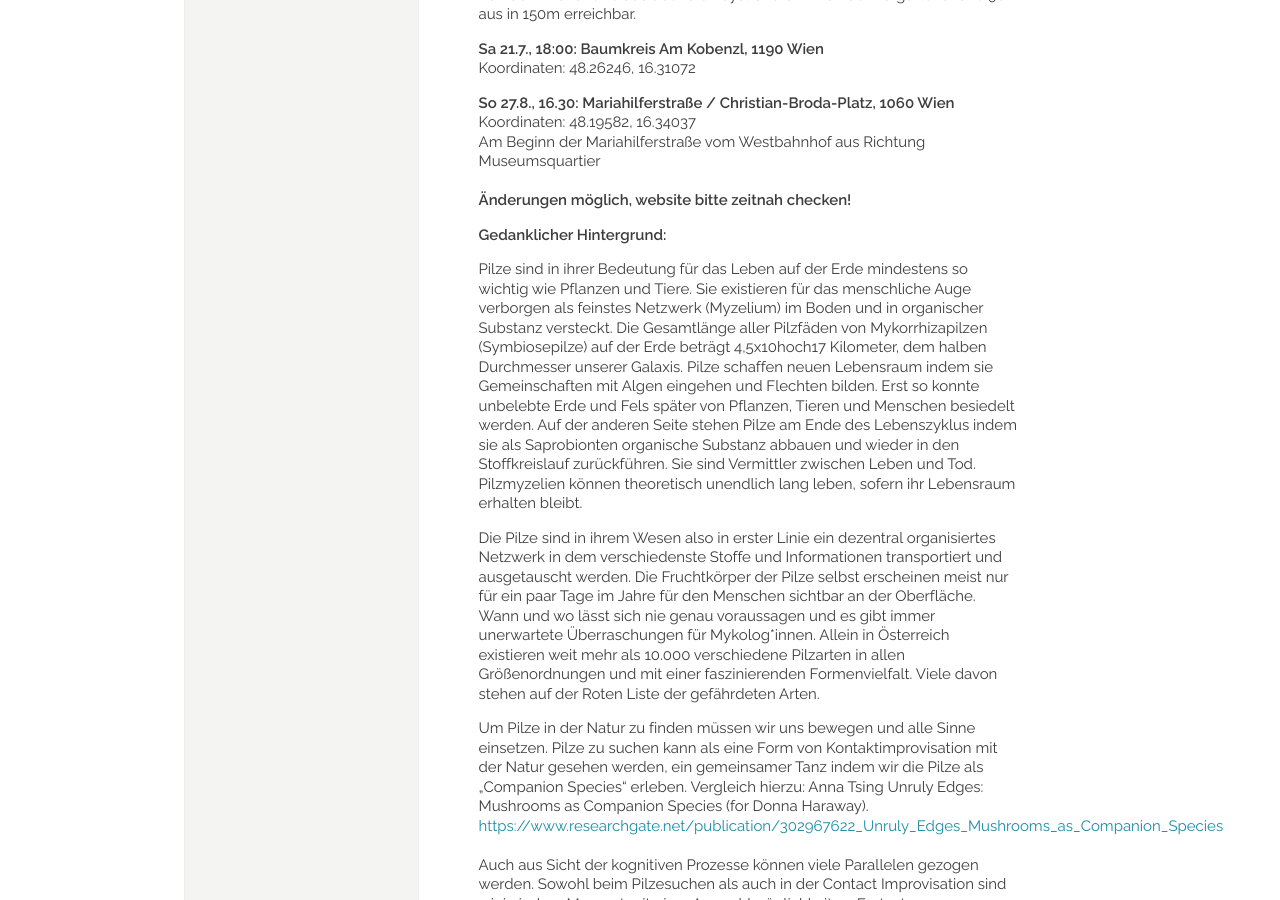
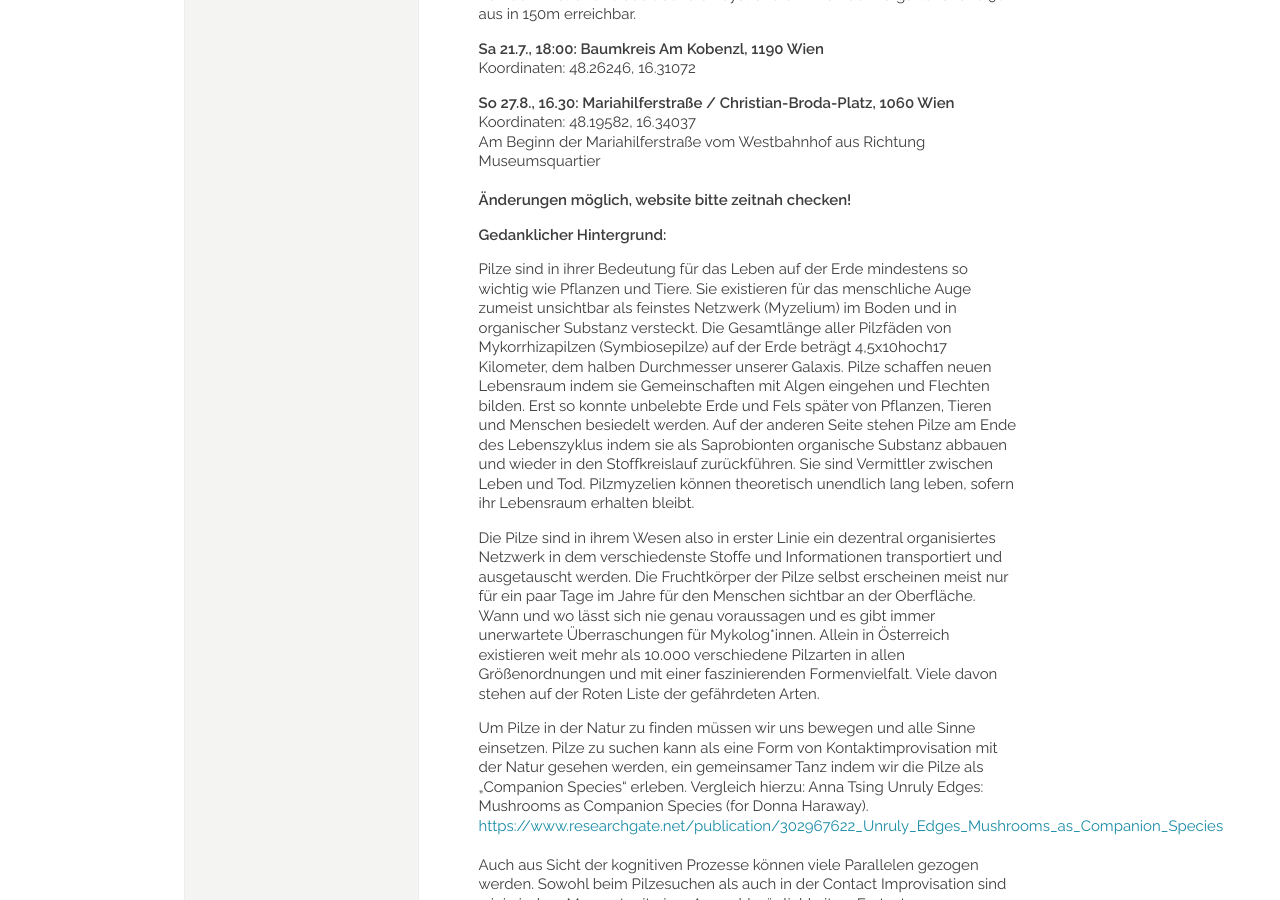
Before and after one commit to manulari/rollingpointat, a Jekyll site: the page built from _pages_de/mycelium.md, in a window 1280 px wide and 900 px high, scrolled down 2270 px. Built offline with Jekyll 4.4.1, drawn with Linux system fonts in a browser that asks for light colours; comment, search, counter and statistics services are not loaded.

Commit message:
Update page (de) “mycelium”

```diff
--- a/_pages_de/mycelium.md
+++ b/_pages_de/mycelium.md
@@ -77,7 +77,7 @@ Am Beginn der Mariahilferstraße vom Westbahnhof aus Richtung Museumsquartier\
 
 **Gedanklicher Hintergrund:**
 
-Pilze sind in ihrer Bedeutung für das Leben auf der Erde mindestens so wichtig wie Pflanzen und Tiere. Sie existieren für das menschliche Auge verborgen als feinstes Netzwerk (Myzelium) im Boden und in organischer Substanz versteckt. Die Gesamtlänge aller Pilzfäden von Mykorrhizapilzen (Symbiosepilze) auf der Erde beträgt 4,5x10hoch17 Kilometer, dem halben Durchmesser unserer Galaxis. Pilze schaffen neuen Lebensraum indem sie Gemeinschaften mit Algen eingehen und Flechten bilden. Erst so konnte unbelebte Erde und Fels später von Pflanzen, Tieren und Menschen besiedelt werden. Auf der anderen Seite stehen Pilze am Ende des Lebenszyklus indem sie als Saprobionten organische Substanz abbauen und wieder in den Stoffkreislauf zurückführen. Sie sind Vermittler zwischen Leben und Tod. Pilzmyzelien können theoretisch unendlich lang leben, sofern ihr Lebensraum erhalten bleibt.
+Pilze sind in ihrer Bedeutung für das Leben auf der Erde mindestens so wichtig wie Pflanzen und Tiere. Sie existieren für das menschliche Auge zumeist unsichtbar als feinstes Netzwerk (Myzelium) im Boden und in organischer Substanz versteckt. Die Gesamtlänge aller Pilzfäden von Mykorrhizapilzen (Symbiosepilze) auf der Erde beträgt 4,5x10hoch17 Kilometer, dem halben Durchmesser unserer Galaxis. Pilze schaffen neuen Lebensraum indem sie Gemeinschaften mit Algen eingehen und Flechten bilden. Erst so konnte unbelebte Erde und Fels später von Pflanzen, Tieren und Menschen besiedelt werden. Auf der anderen Seite stehen Pilze am Ende des Lebenszyklus indem sie als Saprobionten organische Substanz abbauen und wieder in den Stoffkreislauf zurückführen. Sie sind Vermittler zwischen Leben und Tod. Pilzmyzelien können theoretisch unendlich lang leben, sofern ihr Lebensraum erhalten bleibt.
 
 Die Pilze sind in ihrem Wesen also in erster Linie ein dezentral organisiertes Netzwerk in dem verschiedenste Stoffe und Informationen transportiert und ausgetauscht werden. Die Fruchtkörper der Pilze selbst erscheinen meist nur für ein paar Tage im Jahre für den Menschen sichtbar an der Oberfläche. Wann und wo lässt sich nie genau voraussagen und es gibt immer unerwartete Überraschungen für Mykolog*innen. Allein in Österreich existieren weit mehr als 10.000 verschiedene Pilzarten in allen Größenordnungen und mit einer faszinierenden Formenvielfalt. Viele davon stehen auf der Roten Liste der gefährdeten Arten.
 
```
